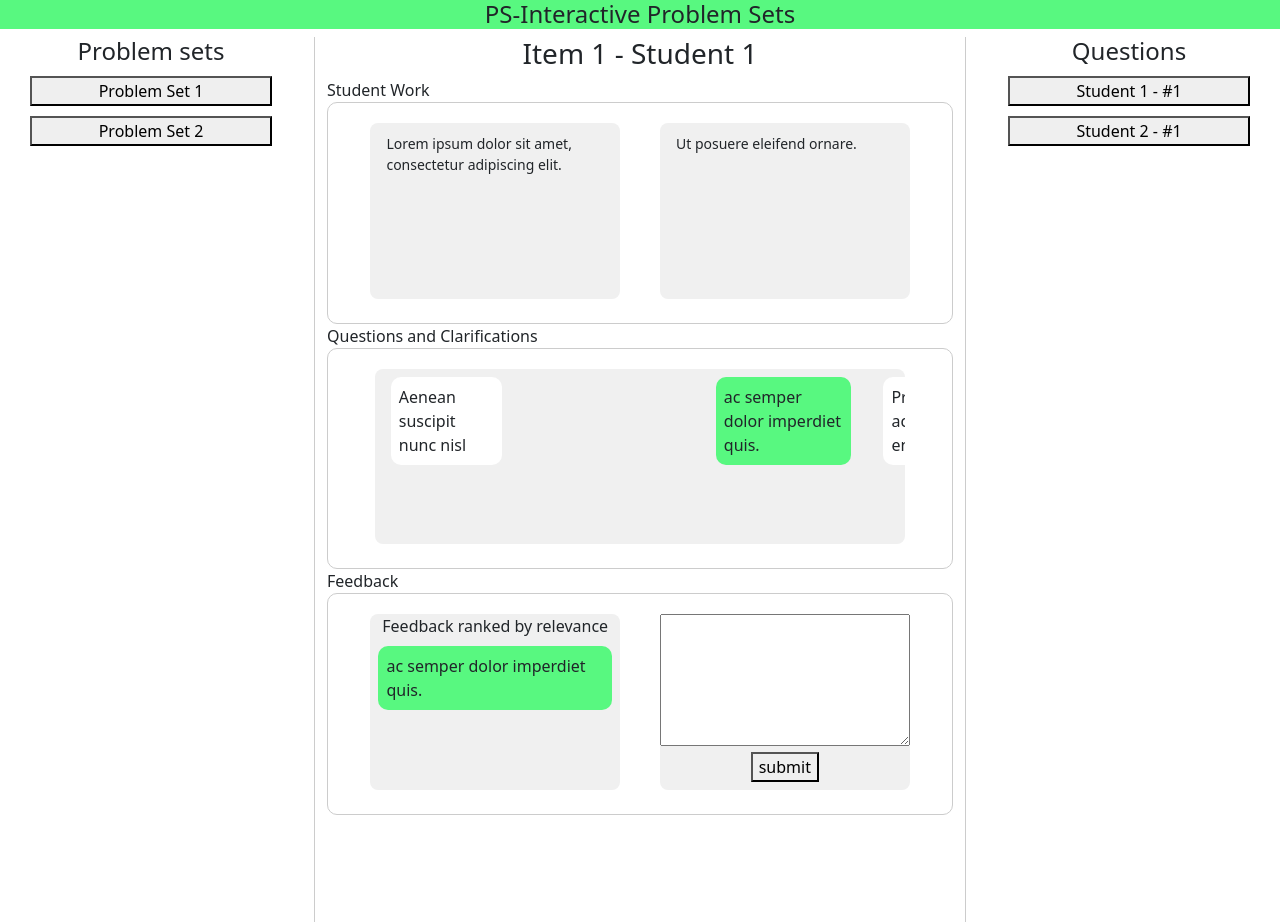
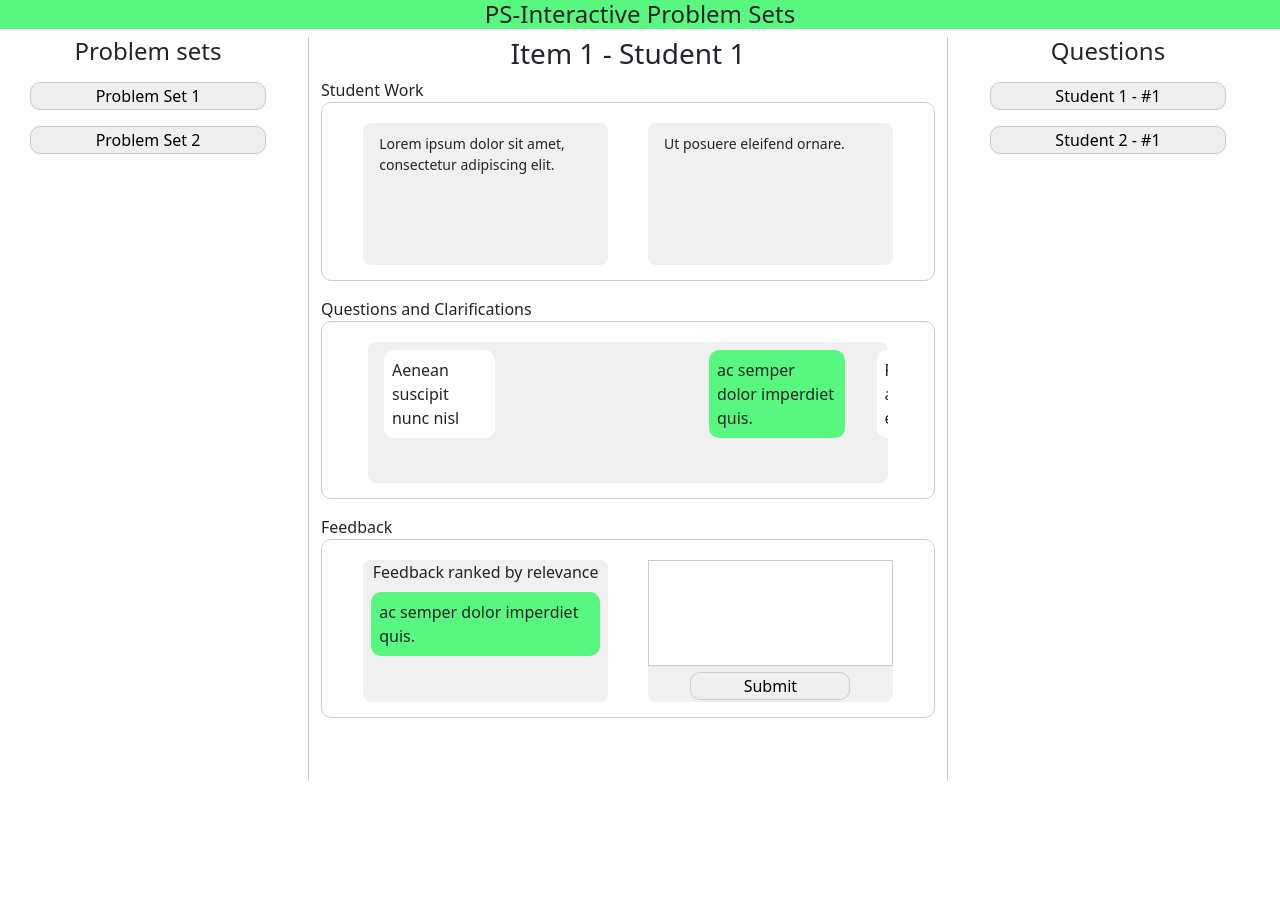
Before and after one commit to kennethsuarez/engg150-ps, a plain HTML site: page index.html in a window 1280 px wide. After the commit the page ends 800 px from the top, so only its background shows below. Drawn offline with nearby package versions, Linux system fonts and the light colour scheme.

Commit message:
additional work on prof view. Added student view as separate files first

```diff
--- a/index.html
+++ b/index.html
@@ -17,7 +17,7 @@
         </div>
 
             <div class="row">
-              <div class="col">
+              <div class="col" id="left-bar">
                 <h4>Problem sets</h4>
                 <div class="probset-container">
                     <button class="probset-button">
@@ -28,10 +28,10 @@
                     </button>
                 </div>
               </div>
-              <div class="col-6">
+              <div class="col-6" id="middle">
                 <h3>Item 1 - Student 1</h3>
                 Student Work
-                <div class="student-work">
+                <div class="student-work-box">
                     <div class="question-given">
                         <div class="question-given-body">
                             Lorem ipsum dolor sit amet, consectetur adipiscing elit.
@@ -44,7 +44,7 @@
                     </div>
                 </div>
                 Questions and Clarifications
-                <div class="student-questions">
+                <div class="student-questions-box">
                     <div class="chat-box">
                         <div class="chat-row">
                             <div class="student-chat">
@@ -64,7 +64,7 @@
                     </div>
                 </div>
                 Feedback
-                <div class="feedback-select">
+                <div class="feedback-box">
                     <div class="prev-feedback-container">
                         <div class="prev-feedback-hdr"> Feedback ranked by relevance </div>
                         <div class="prev-feedback-body">
@@ -80,16 +80,16 @@
                             </div>
                         </div>
                     </div>
-                    <div class="feedback-box">
+                    <div class="feedback-text-container">
                         <textarea class="feedback-text"></textarea>
-                        <button class="submit-btn">
-                            submit
+                        <button class="submit-button">
+                            Submit
                         </button>
                     </div>
                 </div>
 
               </div>
-              <div class="col">
+              <div class="col" id="right-bar">
                 <h4>Questions</h4>
                 <div class="questions-container">
                     <button class="question-button">
--- /dev/null
+++ b/studentstyle.css
@@ -0,0 +1,224 @@
+@media (max-width: 1498px) {
+    #page-container {
+        border-left: none;
+        border-right: none;
+        border-bottom-left-radius: 0;
+        border-bottom-right-radius: 0;
+    }
+}
+
+#page-container {
+    min-height: 100%;
+    margin: 0 auto;
+    background: white;
+}
+
+#container {
+    margin: 0px;
+}
+
+#left-bar {
+    display: inline-block;
+}
+
+#middle {
+    border-right: 1px solid #ccc;
+    border-left: 1px solid #ccc;
+    display: inline-block;
+}
+
+#right-bar {
+    display: flex;
+    flex-direction: column;
+}
+
+.page-title {
+    margin: 0px;
+    background: rgb(224, 94, 94);
+    color: white;
+    width: 100vw;
+}
+
+.row {
+    height: 93vh;
+    /*background-color: red;*/
+    width: 100vw;
+    margin-left: 10px;
+    align-content: stretch;
+}
+
+.col-6 {
+    border-right: 1px solid #ccc;
+    border-left: 1px solid #ccc;
+}
+
+.question-box, .answer-box {
+    display: flex;
+    justify-content: flex-start;
+    flex-wrap: nowrap;
+    margin: 0 auto;
+    background-color: rgba(255, 255, 255, 0.829);
+    border: 1px solid #ccc;
+    border-radius: 10px;
+    height: 25%;
+    overflow-x: auto;
+    overflow: hidden;
+    align-content: space-between;
+    justify-content: center;
+}
+
+.question-box {
+    height: 50%;
+    margin-bottom: 1em;
+}
+
+.questions-container{
+    height: 95%;
+}
+
+.question-given, .answer, .chat-box{
+    background-color: #f0f0f0;
+    border-radius: 8px;
+    width: 40%;
+    height: 80%;
+    margin: 20px 20px;
+}
+
+.question-given, .answer {
+    width: 90%
+}
+
+.question-given-body{
+    font-size: 14px;
+    padding: 10px 16px 16px;
+    height: 150px;
+    overflow: auto;
+}
+
+.answer-text{
+    width: 100%;
+    height: 70%;
+    resize: none;
+    border-color: #ccc;
+}
+
+.chat-box, .chat-input{
+    display: block;
+    justify-content: flex-start;
+    flex-direction: column;
+    flex-wrap: wrap;
+    overflow: auto;
+    width: 85%;
+    margin-left: auto;
+    margin-right: auto;
+}
+
+#more-questions{
+    width: 85%;
+    margin-left: auto;
+    margin-right: auto;
+}
+
+.chat-box {
+    height: 70%;
+}
+
+.chat-row{
+    display: flex;
+}
+
+.student-chat{
+    width: fit-content;
+    max-width: 50%;
+    margin-top: 0.5em;
+    margin-bottom: 0.5em;
+    margin-left: auto;
+    margin-right: 1em;
+    background-color: rgb(224, 94, 94);
+    color: white;
+    border-radius: 10px;
+    padding: 0.5em;
+}
+
+.prof-chat  {
+    width: fit-content;
+    max-width: 50%;
+    margin-top: 0.5em;
+    margin-bottom: 0.5em;
+    margin-left: 1em;
+    margin-right: auto;
+    background-color: white;
+    border-radius: 10px;
+    padding: 0.5em;
+}
+
+.chat-input{
+    margin-top: 0;
+    margin-bottom: 0;
+    height: 5em;
+}
+
+#message-textarea{
+    resize: none;
+}
+
+.chat-input-text{
+    display: inline;
+    margin: 1em;
+    width: 65%;
+    height: 2em;
+    padding-left: 0.5em;
+    resize: none;
+    border: 1px solid #ccc;
+    border-radius: 4px;
+    overflow: hidden;
+}
+
+
+
+
+.item-button, .tips-button, .submit-button, .send-button{
+    display: block;
+    margin-top: 1em;
+    margin-left: auto;
+    margin-right: auto;
+    margin-bottom: 1em;
+    width: 80%;
+    border: 1px solid #ccc;
+    border-radius: 10px;
+}
+
+.submit-button{
+    margin-top: 0;
+    width: 10em;
+}
+
+.send-button{
+    margin: 0;
+    border-color: #ccc;
+    /*margin-right: 1em;*/
+    width: 3em;
+    height: 4em;
+}
+
+
+.fa-play{
+    color: rgb(88, 248, 128);
+    margin-left: 20px;
+    margin-right: 1em;
+}
+
+.fa-paper-plane{
+    color: rgb(224, 94, 94);
+}
+
+
+h3 {
+    margin: 0px;
+    text-align: center;
+}
+
+h4 {
+    text-align: center;
+    margin: 0px;
+}
--- a/style.css
+++ b/style.css
@@ -25,13 +25,29 @@
     border-right: 1px solid #ccc;
     border-left: 1px solid #ccc;
     display: inline-block;
+    height: 100%;
 }
 
 #right-bar {
     display: inline-block;
 }
 
-.student-work, .student-questions, .feedback-select {
+.page-title {
+    margin: 0px;
+    background: rgb(88, 248, 128);
+}
+
+.row {
+    height: 93vh;
+    width: 100vw;
+}
+
+.col-6 {
+    border-right: 1px solid #ccc;
+    border-left: 1px solid #ccc;
+}
+
+.student-work-box, .student-questions-box, .feedback-box {
     display: flex;
     justify-content: flex-start;
     flex-wrap: nowrap;
@@ -39,14 +55,18 @@
     background-color: rgba(255, 255, 255, 0.829);
     border: 1px solid #ccc;
     border-radius: 10px;
-    height: 25%;
+    height: 24%;
     overflow-x: auto;
     overflow: hidden;
     align-content: space-between;
     justify-content: center;
+    margin-bottom: 1em;
+}
+.feedback-box{
+    margin-bottom: 0;
 }
 
-.question-given, .student-solution, .prev-feedback-container, .feedback-box, .chat-box {
+.question-given, .student-solution, .prev-feedback-container, .feedback-text-container, .chat-box {
     background-color: #f0f0f0;
     border-radius: 8px;
     width: 40%;
@@ -69,6 +89,8 @@
 .feedback-text{
     width: 100%;
     height: 75%;
+    resize: none;
+    border-color: #ccc;
 }
 
 .chat-box {
@@ -115,32 +137,23 @@
     text-align: center;
 }
 
-.submit-btn{
+.submit-button, .probset-button, .question-button{
     display: block;
+    margin-top: 1em;
     margin-left: auto;
     margin-right: auto;
+    margin-bottom: 1em;
+    width: 80%;
+    border: 1px solid #ccc;
+    border-radius: 10px;
 }
 
-.probset-button{
-    display: block;
-    margin-top: 10px;
-    margin-left: auto;
-    margin-right: auto;
-    width: 80%;
+.submit-button{
+    margin-top: 0;
+    width: 10em;
 }
 
-.question-button{
-    display: block;
-    margin-top: 10px;
-    margin-left: auto;
-    margin-right: auto;
-    width: 80%;
-}
 
-.page-title {
-    margin: 0px;
-    background: rgb(88, 248, 128);
-}
 
 .question-given-body, .student-solution-body{
   font-size: 14px;
@@ -158,12 +171,3 @@ h4 {
     text-align: center;
     margin: 0px;
 }
-
-.col-6 {
-    border-right: 1px solid #ccc;
-    border-left: 1px solid #ccc;
-}
-
-.row {
-    height: 100vh;
-}
```
Also changed, not shown: studentview.html (added, +96 -0 lines).
